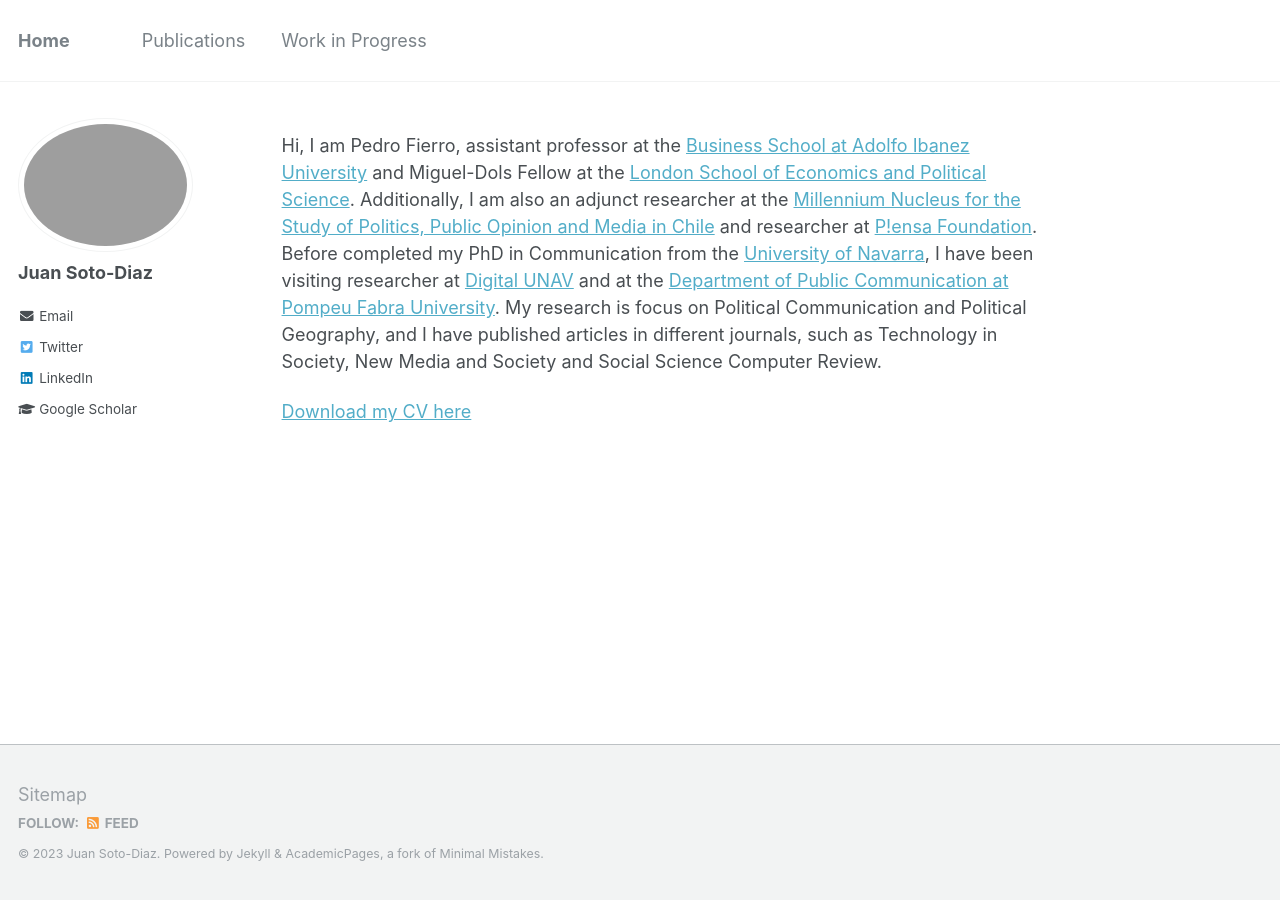
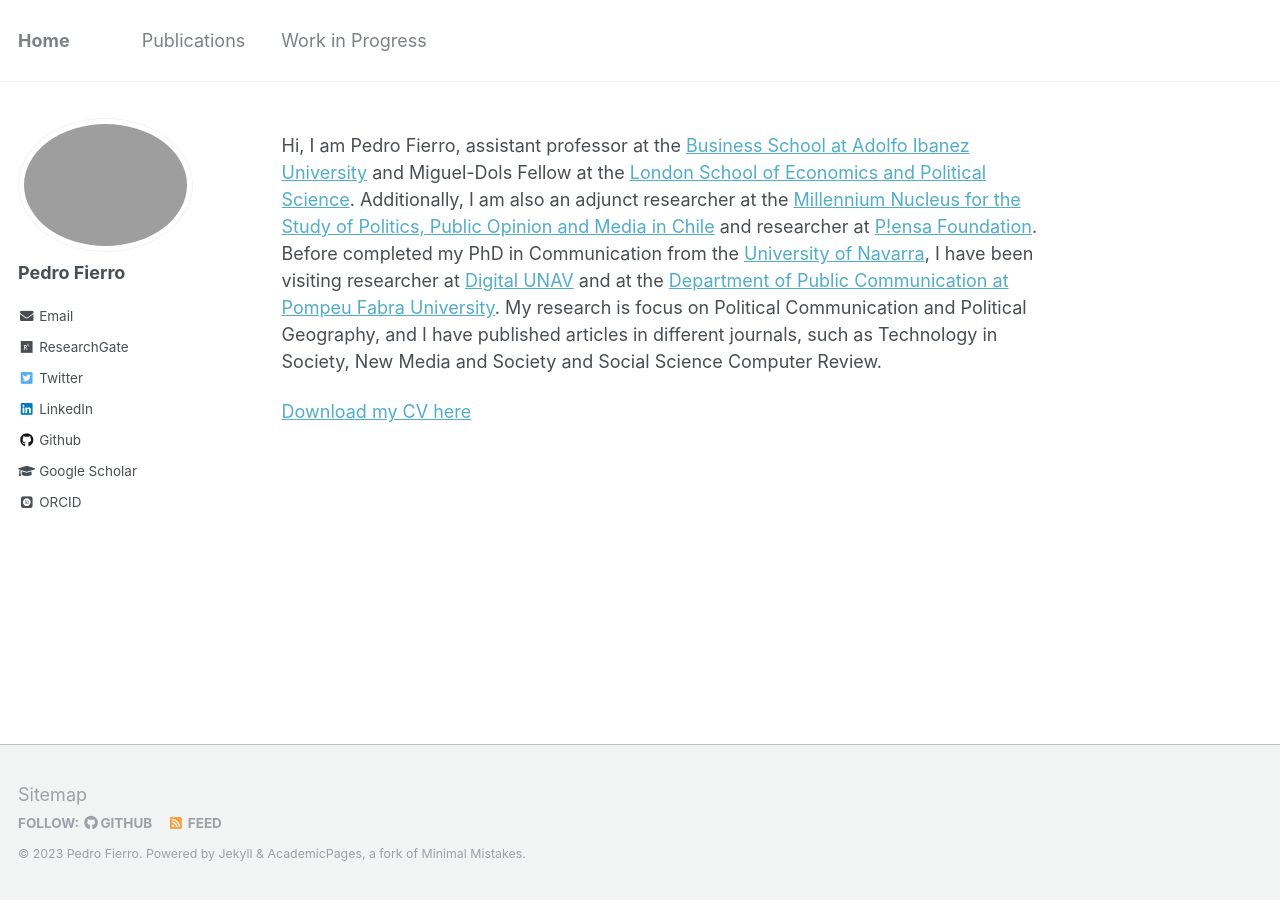
Before and after one commit to pedrofierroz87/pedrofierroz87.github.io, a Jekyll site: the page built from _pages/about.md, in a window 1280 px wide. Built offline with Jekyll 4.4.1, drawn with Linux system fonts in a browser that asks for light colours; some web fonts are replaced.

Commit message:
Update _config.yml

```diff
--- a/_config.yml
+++ b/_config.yml
@@ -9,11 +9,11 @@
 locale                   : "en-US"
 title                    : "Home"
 title_separator          : "-"
-name                     : &name "Juan Soto-Diaz"
+name                     : &name "Pedro Fierro"
 description              : &description ""
-url                      : "https://juandanielsotodiaz.github.io" # the base hostname & protocol for your site e.g. "https://mmistakes.github.io"
+url                      : "https://pedrofierroz87.github.io" # the base hostname & protocol for your site e.g. "https://mmistakes.github.io"
 baseurl                  : "/site" # the subpath of your site, e.g. "/blog"
-repository               : "juandanielsotodiaz/site.github.io"
+repository               : "pedrofierroz87/pedrofierroz87.github.io"
 teaser                   :  # filename of teaser fallback teaser image placed in /images/, .e.g. "500x300.png"
 breadcrumbs              : false # true, false (default)
 words_per_minute         : 160
@@ -80,15 +80,15 @@ analytics:
 
 # Site Author
 author:
-  name             : "Juan Soto-Diaz"
+  name             : "Pedro Fierro"
   avatar           : "profile.PNG"
   bio              : ""
   location         : #"London, UK"
   employer         :
   pubmed           : # ""
-  googlescholar    : "https://scholar.google.com/citations?user=l07IA64AAAAJ&hl=es"
-  email            : "j.d.soto-diaz@lse.ac.uk"
-  researchgate     :  # example: "https://www.researchgate.net/profile/Juan-Soto-Diaz?ev=hdr_xprf&_sg=rxFXyahpIEmdpW-NXTW9Cwxe9xXkiwOqojA3Wr_CjKjzp8UGjAlpjF7QGtnyuIxWPC2jRgryH9wE7LzX2em4pYlX"
+  googlescholar    : "https://scholar.google.es/citations?user=RrzlOTIAAAAJ&hl=es"
+  email            : "p.fierro-zamora@lse.ac.uk"
+  researchgate     :  "https://www.researchgate.net/profile/Pedro-Fierro-2"
   uri              :
   bitbucket        :
   codepen          :
@@ -96,20 +96,20 @@ author:
   flickr           :
   facebook         :
   foursquare       :
-  github           : #"juandanielsotodiaz"
+  github           : "pedrofierroz87"
   google_plus      :
   keybase          :
   instagram        :
   impactstory      : #""
   lastfm           :
-  linkedin         : "https://www.linkedin.com/in/juan-daniel-soto-d%C3%ADaz-94101971/"
-  orcid            : #"https://orcid.org/0000-0002-7526-4268"
+  linkedin         : "https://www.linkedin.com/in/pedro-fierro-20941146/"
+  orcid            : "https://orcid.org/0000-0002-8910-9461"
   pinterest        :
   soundcloud       :
   stackoverflow    : # http://stackoverflow.com/users/123456/username
   steam            :
   tumblr           :
-  twitter          : "@JD_SotoD"
+  twitter          : "@pedrofierroz"
   vine             :
   weibo            :
   xing             :
```
